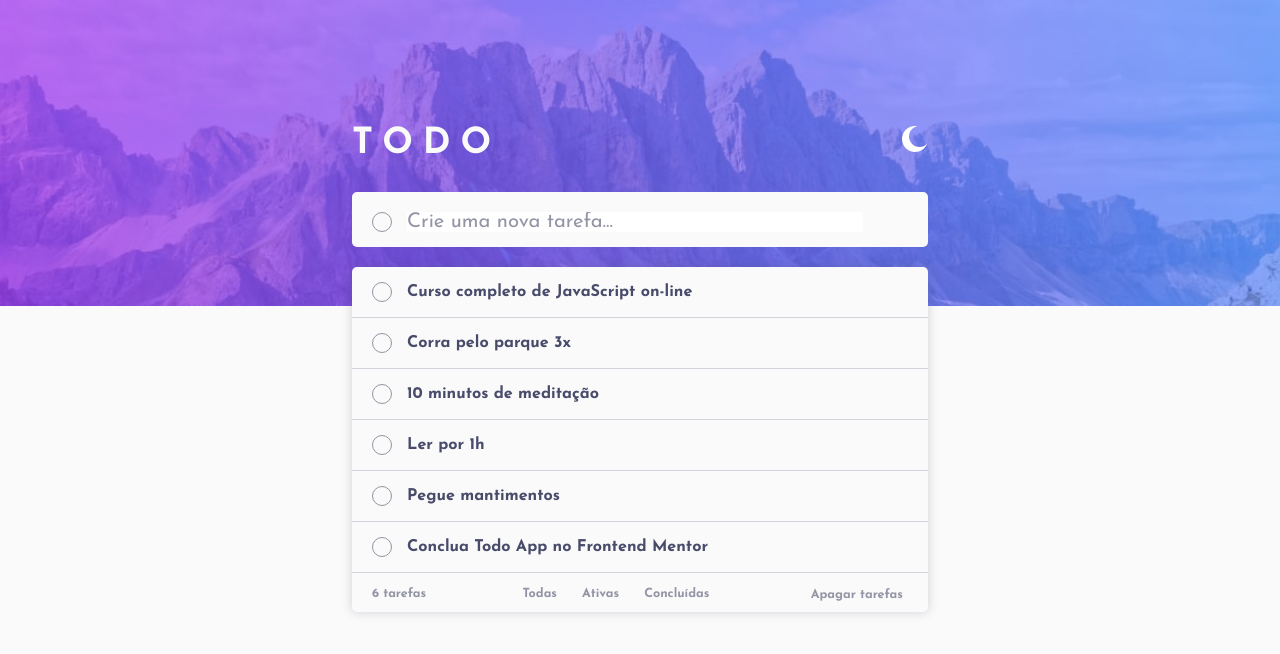
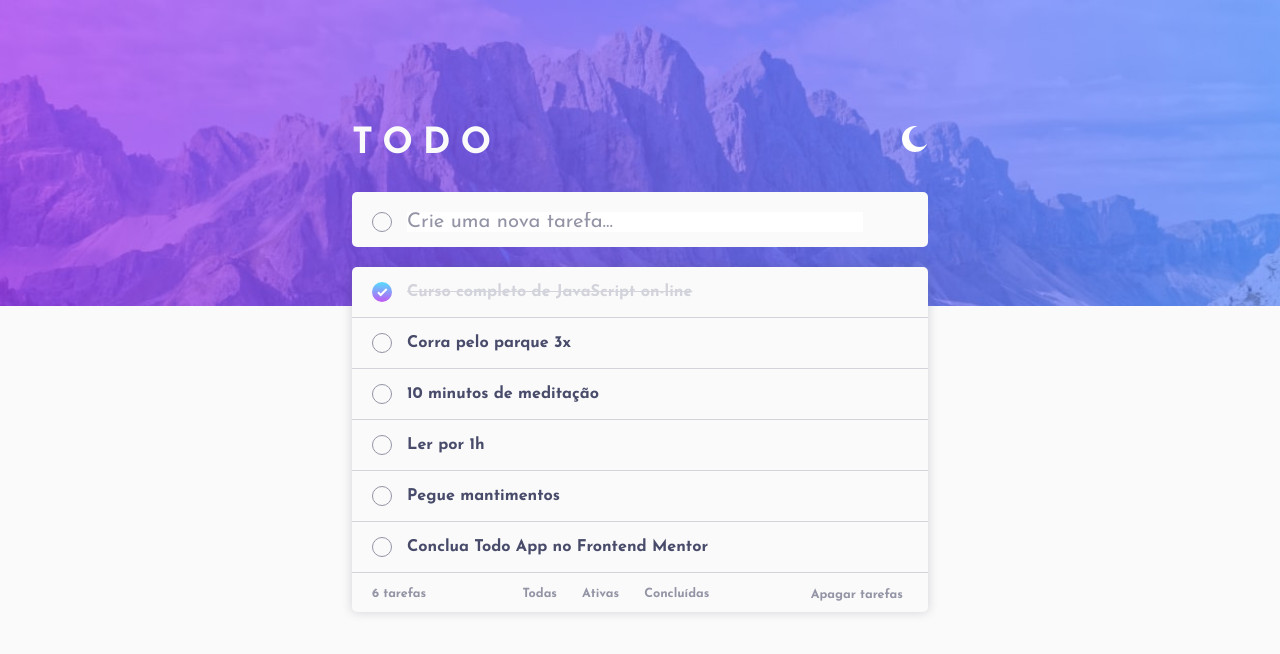
Before and after one commit to higor-costa/lista-de-tarefas, a React (Vite) app: page / in a window 1280 px wide. Shown: the top 654 px of the page. Built offline with nearby package versions, Linux system fonts and the light colour scheme.

Commit message:
Adiciona função para alterar estado das tarefas

```diff
--- a/src/assets/components/Checkbox.jsx
+++ b/src/assets/components/Checkbox.jsx
@@ -3,8 +3,8 @@ import React from 'react';
 // Estilo
 import styles from './Checkbox.module.css';
 
-const Checkbox = ({ id }) => {
-  return <input type="checkbox" id={id} className={styles} />;
+const Checkbox = ({ id, concluida, estadoTarefa }) => {
+  return <input type="checkbox" id={id} className={styles} checked={concluida} onChange={estadoTarefa} />;
 };
 
 export default Checkbox;
--- a/src/assets/components/ListaTarefas.jsx
+++ b/src/assets/components/ListaTarefas.jsx
@@ -18,13 +18,22 @@ const ListaTarefas = ({ tarefas, setListaTarefas }) => {
     setListaTarefas(listaAtualizada);
   }
 
+  function estadoTarefa({ target }) {
+    const idCheckbox = +target.id;
+    const listaAtualizada = tarefas.map((tarefa) => {
+      return tarefa.id === idCheckbox ? { ...tarefa, concluida: !tarefa.concluida } : tarefa;
+    });
+
+    setListaTarefas(listaAtualizada);
+  }
+
   return (
     <ul>
-      {tarefas.map(({ nome, id }) => {
+      {tarefas.map(({ nome, id, concluida }) => {
         return (
           <li key={id} className={styles.tarefa}>
             <div>
-              <Checkbox id={id}/>
+              <Checkbox id={id} concluida={concluida} estadoTarefa={estadoTarefa} />
               <label htmlFor={id}>{nome}</label>
             </div>
             <button type="button" id={id} >
```
